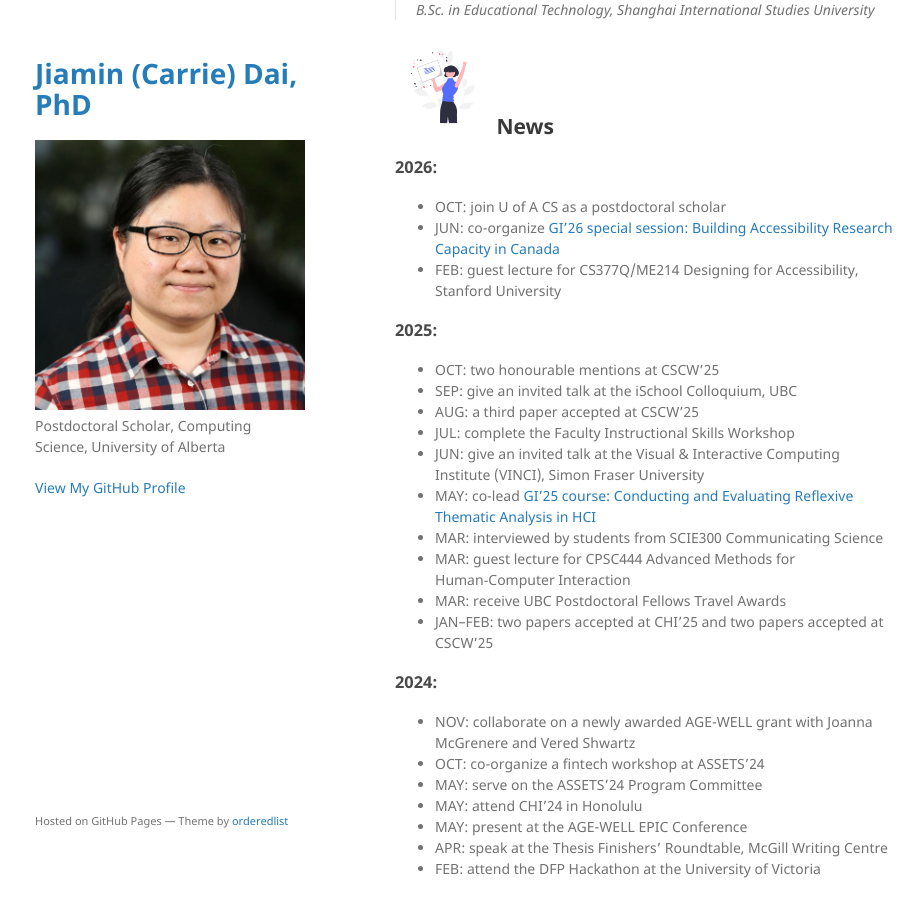
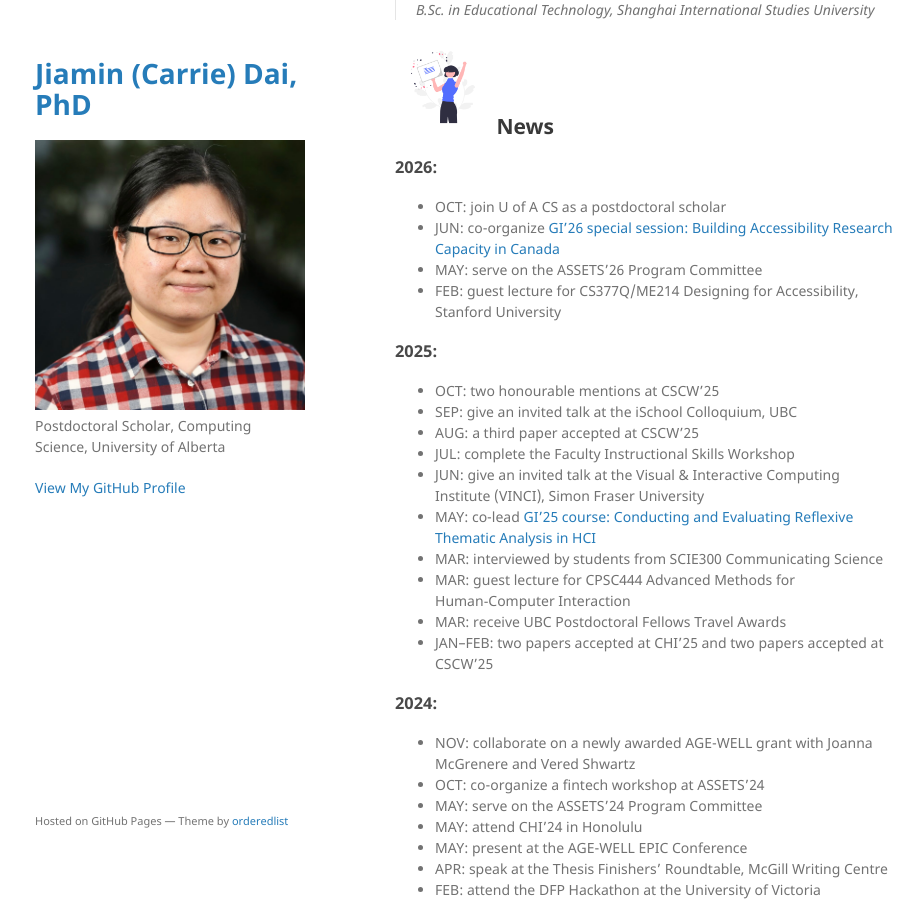
Before and after one commit to jiamin-dai/jiamin-dai.github.io, a Jekyll site: the page built from index.md, in a window 1280 px wide and 900 px high, scrolled down 1014 px. Shown: the whole window, without its empty margins (175-1098 px from the left). Built offline with Jekyll 4.4.1, drawn with Linux system fonts in a browser that asks for light colours; our own code applies the rules of GitHub Pages for plain Markdown files.

Commit message:
Update index.md

```diff
--- a/index.md
+++ b/index.md
@@ -51,6 +51,7 @@ Text can be **bold**, _italic_, or ~~strikethrough~~.
 
 *   OCT: join U of A CS as a postdoctoral scholar
 *   JUN: co-organize [GI'26 special session: Building Accessibility Research Capacity in Canada](https://sites.google.com/view/gi26accessibility/home)
+*   MAY: serve on the ASSETS'26 Program Committee
 *   FEB: guest lecture for CS377Q/ME214 Designing for Accessibility, Stanford University
 
 ### 2025:
```
